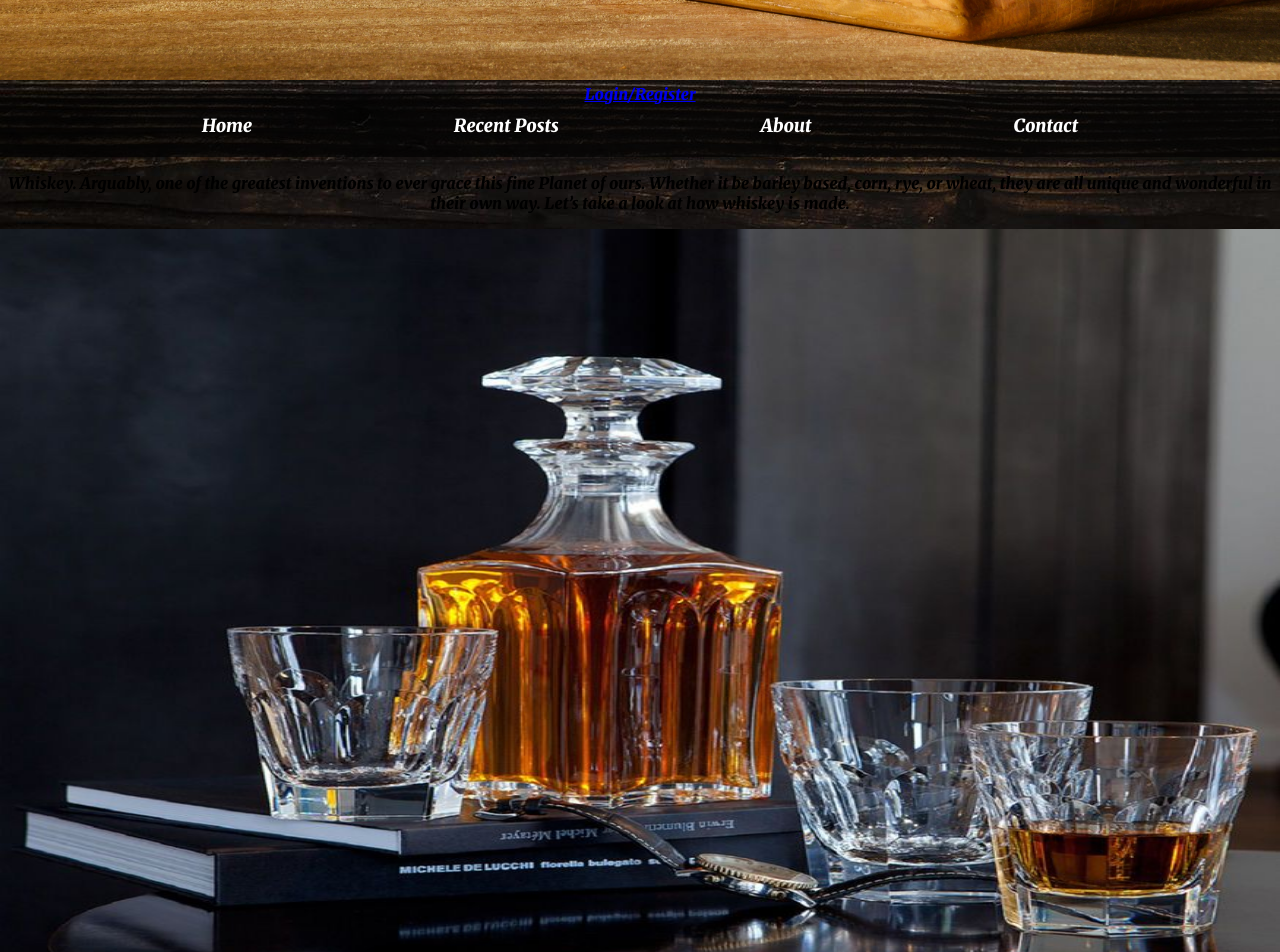
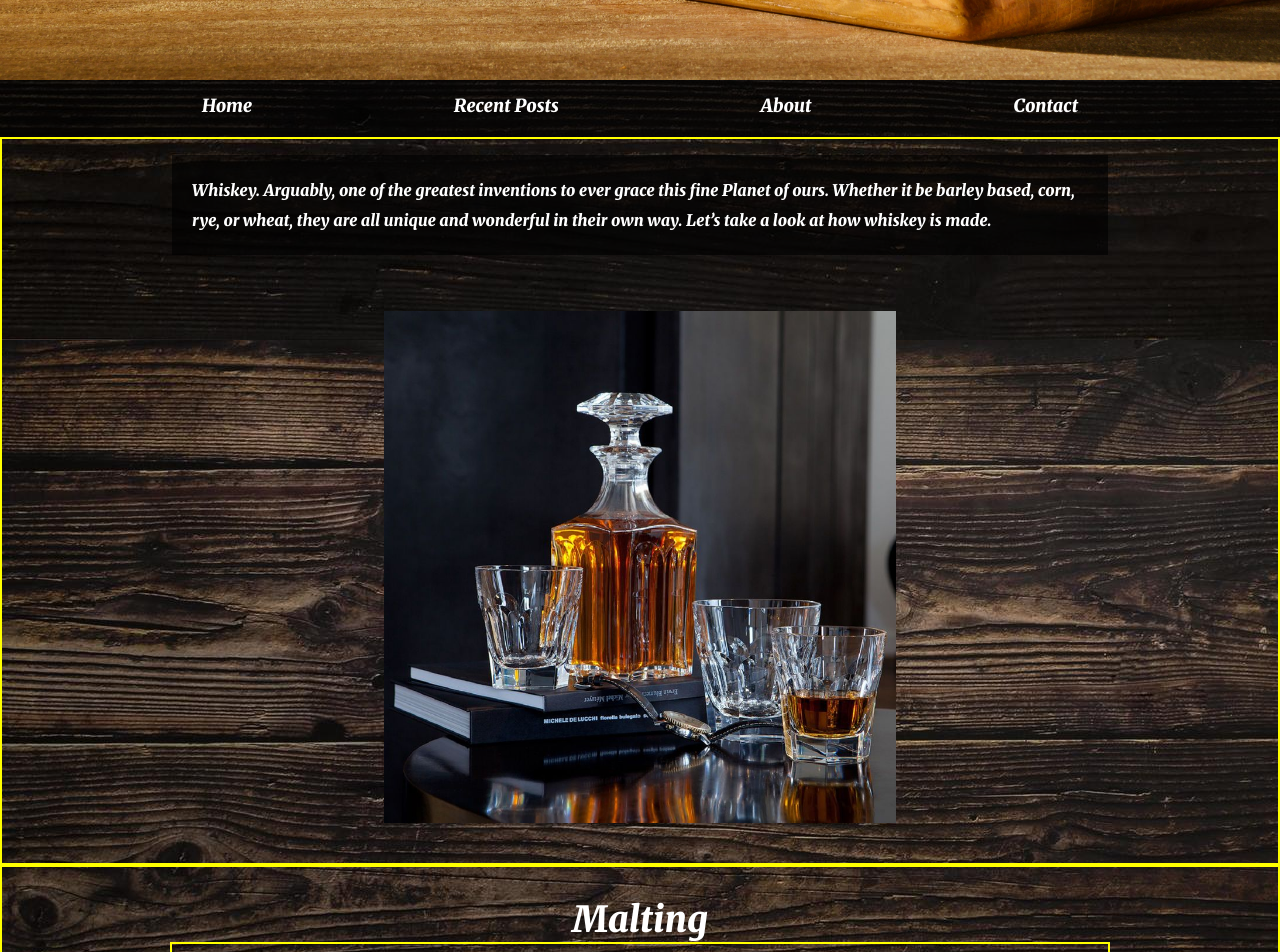
Before and after one commit to rlmorrison74/whiskeypedia, a React (Create React App) app in the folder client/: page / in a window 1280 px wide. Shown: the part 640-1592 px from the top of the page. Built offline with nearby package versions, Linux system fonts and the light colour scheme; no server answers.

Commit message:
started styling home page

```diff
--- a/client/src/components/Header.jsx
+++ b/client/src/components/Header.jsx
@@ -49,7 +49,7 @@ export default function Header({ currentUser, handleLogout }) {
             <p onClick={handleLogout}>Logout</p>
           </div>
         ) : (
-          <Link to="/login">Login/Register</Link>
+          <Link className="user link" to="/login">Login/Register</Link>
         )}
       </div>
       <div className={location.pathname === '/' ? "title" : "titleh1div"}>
--- a/client/src/screens/Home.jsx
+++ b/client/src/screens/Home.jsx
@@ -1,15 +1,16 @@
-import whiskeyarticleimage from '../assets/images/whiskeyarticleimage.jpg'
-import malting from '../assets/images/malting.jpg'
-import mashing from '../assets/images/mashing.jpg'
-import fermentation from '../assets/images/fermentation.jpg'
-import distillation from '../assets/images/distillation.png'
-import distillation2 from '../assets/images/distillation2.jpg'
-import aging from '../assets/images/aging.jpg'
-import bottling from '../assets/images/bottling.jpg'
+import whiskeyarticleimage from "../assets/images/whiskeyarticleimage.jpg";
+import malting from "../assets/images/malting.jpg";
+import mashing from "../assets/images/mashing.jpg";
+import fermentation from "../assets/images/fermentation.jpg";
+import distillation from "../assets/images/distillation.png";
+import distillation2 from "../assets/images/distillation2.jpg";
+import aging from "../assets/images/aging.jpg";
+import bottling from "../assets/images/bottling.jpg";
+import "../styles/Screens/home.css";
 
 export default function Home() {
   return (
-    <div>
+    <div className="whiskeyprocess">
       <div className="intro">
         <p>
           Whiskey. Arguably, one of the greatest inventions to ever grace this
@@ -17,33 +18,39 @@ export default function Home() {
           they are all unique and wonderful in their own way. Let’s take a look
           at how whiskey is made.{" "}
         </p>
-        <img
-          src={whiskeyarticleimage}
-          alt="whiskey in decanter"
-        />
+        <img src={whiskeyarticleimage} alt="whiskey in decanter" />
       </div>
       <div className="malting">
         <h2>Malting</h2>
+        <div className="card">
           <p>
             What starts out as raw grains, gets moistened, which allows it to
-          germinate. It’s then heated to stop the germination process and begin
-          drying again. The malting process is different for different types of
-          whiskey, but most American whiskey typically uses rye and corn.
+            germinate. It’s then heated to stop the germination process and
+            begin drying again. The malting process is different for different
+            types of whiskey, but most American whiskey typically uses rye and
+            corn.
           </p>
           <img src={malting} alt="malting" />
         </div>
+      </div>
+      <div>
         <div className="mashing">
           <h2>Mashing</h2>
+          <div className="card">
             <p>
-          This is where the sugar is extracted from the grain or malt being used
-          for the whiskey. The grains are ground up and mixed with hot water,
-          which creates a porridge-like substance, referred to as mash. Once all
-          the sugar has been extracted, the mash can be moved to the next stage.
+              This is where the sugar is extracted from the grain or malt being
+              used for the whiskey. The grains are ground up and mixed with hot
+              water, which creates a porridge-like substance, referred to as
+              mash. Once all the sugar has been extracted, the mash can be moved
+              to the next stage.
             </p>
-        <img src={mashing} alt="mashing"/>
+            <img src={mashing} alt="mashing" />
+          </div>
+        </div>
       </div>
       <div className="fermentation">
         <h2>Fermentation</h2>
+        <div className="card">
           <p>
             The alcohol begins to form. The mash is combined with yeast, which
             feeds on the sugars in the mash, converting the sugar into alcohol.
@@ -51,44 +58,52 @@ export default function Home() {
           </p>
           <img src={fermentation} alt="fermentation" />
         </div>
+      </div>
       <div className="distillation">
         <h2>Distillation</h2>
+        <div className="card">
           <p>
             Now that we’ve fermented, the liquid is heated into a vapor, then
-          condensed back into a liquid, in a piece of equipment called a still.
-          There are two main types of stills: pot and column. Column stills are
-          used for bourbon, rye, and other American whiskeys, so we’ll focus on
-          them. As the mash is fed into the hot still from the top, it heats up,
-          vaporizing the alcohol and forcing it back up the still, while the
-          water, grain, and solids, fall back to the bottom. Each time the
-          vapors hit a plate within the still, they condense again, and leave
-          heavier things (that are not alcohol) behind, leaving more pure
-          alcohol behind. This is how we achieve a higher proof whiskey.
+            condensed back into a liquid, in a piece of equipment called a
+            still. There are two main types of stills: pot and column. Column
+            stills are used for bourbon, rye, and other American whiskeys, so
+            we’ll focus on them. As the mash is fed into the hot still from the
+            top, it heats up, vaporizing the alcohol and forcing it back up the
+            still, while the water, grain, and solids, fall back to the bottom.
+            Each time the vapors hit a plate within the still, they condense
+            again, and leave heavier things (that are not alcohol) behind,
+            leaving more pure alcohol behind. This is how we achieve a higher
+            proof whiskey.
           </p>
           <img src={distillation} alt="drawing of still" />
           <img src={distillation2} alt="still" />
         </div>
+      </div>
       <div className="aging">
         <h2>Aging</h2>
+        <div className="card">
           <p>
-          Nearly all whiskeys are aged in barrels, mostly oak. Bourbon, Rye, and
-          some other American whiskeys are aged in new charred oak barrels, but
-          some others use different barrels. A straight whiskey is required to
-          have been barrel aged for no less than 2 years. There are a lot of
-          requirements that go into classifying what type of whiskey you’re
-          producing, but these are the barebones basics.
+            Nearly all whiskeys are aged in barrels, mostly oak. Bourbon, Rye,
+            and some other American whiskeys are aged in new charred oak
+            barrels, but some others use different barrels. A straight whiskey
+            is required to have been barrel aged for no less than 2 years. There
+            are a lot of requirements that go into classifying what type of
+            whiskey you’re producing, but these are the barebones basics.
           </p>
           <img src={aging} alt="aging whiskey" />
         </div>
+      </div>
       <div className="bottling">
         <h2>Bottling</h2>
+        <div className="card">
           <p>
-          Once the whiskey has finished aging, and is a minimum 40% alcohol (80
-          proof), it’s ready to be bottled. Often the whiskey will also be
+            Once the whiskey has finished aging, and is a minimum 40% alcohol
+            (80 proof), it’s ready to be bottled. Often the whiskey will also be
             filtered as it’s bottled, to prevent clouding and debris.
           </p>
           <img src={bottling} alt="bottling" />
         </div>
       </div>
+    </div>
   );
 }
--- /dev/null
+++ b/client/src/styles/Screens/home.css
@@ -0,0 +1,44 @@
+.whiskeyprocess p {
+  background-color: rgba(0, 0, 0, 0.637);
+  width: 70vw;
+  text-align: left;
+  padding: 20px;
+  line-height: 30px;
+}
+
+.whiskeyprocess div {
+  display: flex;
+  flex-direction: column;
+  align-items: center;
+  border: 2px solid yellow;
+}
+
+.whiskeyprocess img {
+  width: 80vw;
+}
+
+h2 {
+  font-size: 36px;
+  margin-bottom: 0px;
+}
+
+@media (min-width: 1024px) {
+  .whiskeyprocess {
+    display: flex;
+    flex-direction: column;
+  }
+
+
+  .whiskeyprocess img {
+    width: 40vw;
+    margin: 5vh;
+  }
+
+  .card{
+      display:flex;
+      border: 2px solid blue;
+  }
+
+  .whiskeyprocess p {
+  }
+}
--- a/client/src/styles/components/header.css
+++ b/client/src/styles/components/header.css
@@ -1,5 +1,6 @@
 * {
   font-family: "Merriweather", serif;
+  color: white;
 }
 
 .title {
@@ -61,6 +62,7 @@ img {
   padding: 0 16px 0 16px;
   border-radius: 40px;
   z-index: 2;
+  margin-right: 10px;
 }
 
 .user p {
@@ -70,6 +72,17 @@ img {
 }
 
 .user p:hover {
+  transform: scale(1.1);
+}
+
+.link {
+  padding: 0 8px;
+  cursor: pointer;
+  transition: 0.5s;
+  text-decoration: none;
+}
+
+.link:hover {
   transform: scale(1.1);
 }
 
@@ -109,12 +122,12 @@ img {
     font-size: 72px;
   }
 
-  .titleh1div{
-      top:20vh;
-      left: 10vw;
+  .titleh1div {
+    top: 20vh;
+    left: 10vw;
   }
 
-  .titleh1{
-      font-size: 96px;
+  .titleh1 {
+    font-size: 96px;
   }
 }
```
Lines whose indentation alone changed are shown as unchanged.
